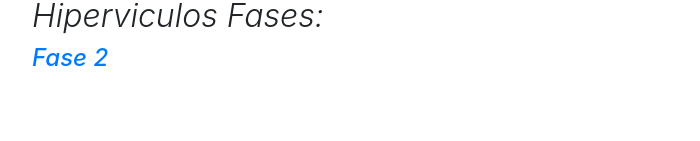
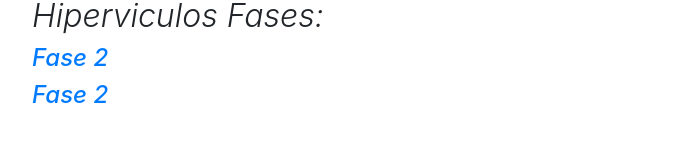
Before and after one commit to brandonarbelaez/DSW-brandonArbelaez, a plain HTML site: page index.html in a window 1280 px wide. Shown: the part 465-606 px from the top of the page, without its empty margins (53-753 px from the left). Drawn offline with nearby package versions, Linux system fonts and the light colour scheme.

Commit message:
Add files via upload

```diff
--- a/index.html
+++ b/index.html
@@ -23,6 +23,7 @@
 
 <h2 class="font-italic font-weight-light">Hiperviculos Fases:</h2>
 <a href="Fase2/design.html"  class="font-italic font-weight-light"><h4>Fase 2</h4></a>
+<a href="Fase3/index.html"  class="font-italic font-weight-light"><h4>Fase 2</h4></a>
 </body>
 </div>
 </html>
```
